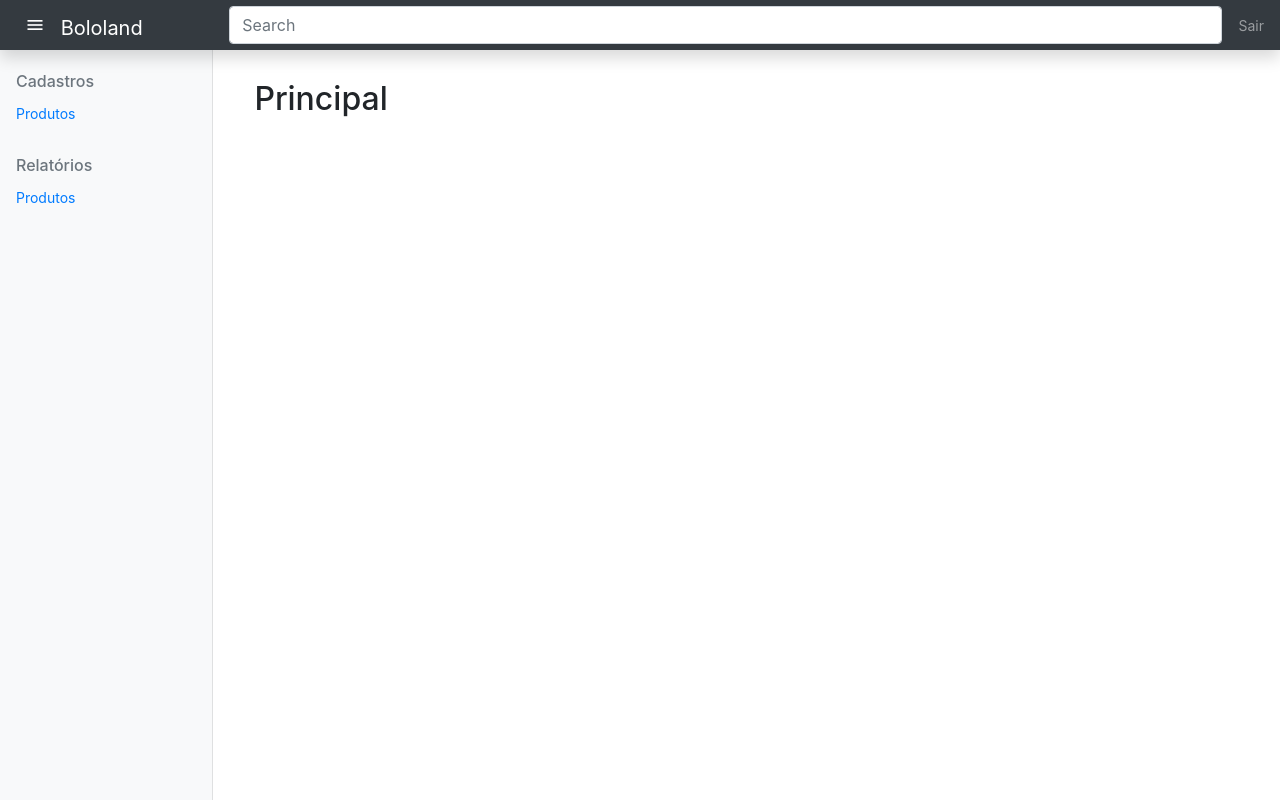
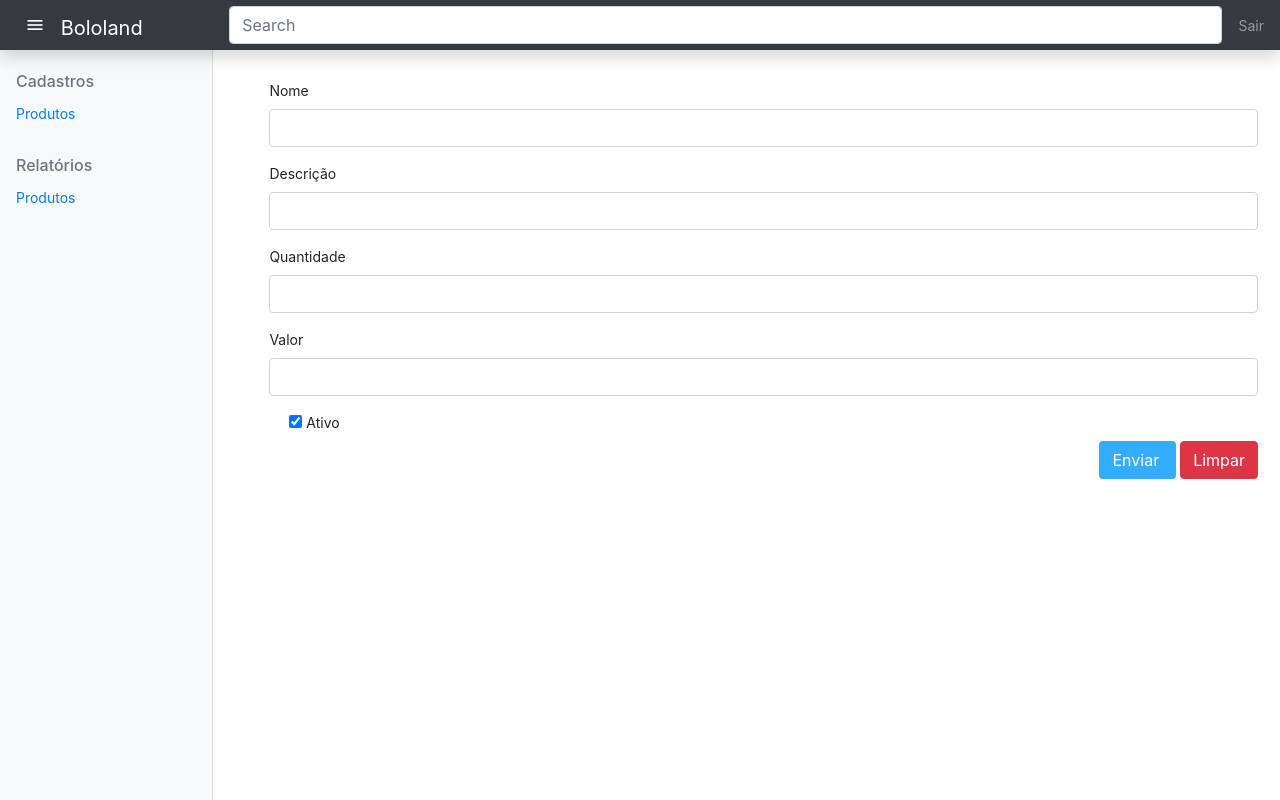
Before and after one commit to wallace-38/bololand, a PHP site: page /admin.php?pag=prod in a window 1280 px wide. Run offline with PHP 8.4, Linux system fonts and the light colour scheme.

Commit message:
atualização 13/02

```diff
--- a/admin.php
+++ b/admin.php
@@ -56,7 +56,7 @@ include_once("config.php");
                     </h6>
                     <ul class="nav flex-column">
                         <li class="nav-item">
-                            <a class="nav-link" href="#" onclick="side()">
+                            <a class="nav-link" href="admin.php?pag=prod" onclick="side()">
                                 Produtos
                             </a>
                         </li>
@@ -76,7 +76,13 @@ include_once("config.php");
             </nav>
 
             <section class="col-12 col-md-10 d-block px-4 main" id="main">
-                <h2>Principal</h2>
+                <?php
+                if (!empty($_GET)) {
+                    if ($_GET["pag"] == "prod") {
+                    include("pages/formProd.php");
+                }
+                }
+        ?>
             </section>
         </div>
 
--- a/pages/formProd.php
+++ b/pages/formProd.php
@@ -1,37 +1,24 @@
 <?php
-include_once('mensagens.php');
-if (!empty($_POST)) {
-    $nome = trim($_POST["nome"]);
-    $email = trim($_POST["email"]);
-    $tel = trim($_POST["tel"]);
-    $numero = trim($_POST["numero"]);
-    $complemento = trim($_POST["complemento"]);
-    $senha = trim($_POST["senha"]);
-    $cep = trim($_POST["cep"]);
-    $logradouro = trim($_POST["logradouro"]);
-    $bairro = trim($_POST["bairro"]);
-    $cidade = trim($_POST["cidade"]);
-    $uf = trim($_POST["uf"]);
+include_once('pages/mensagens.php');
+if(!empty($_POST)){
+    $produto = trim($_POST["nomeproduto"]);
+    $descricao = trim($_POST["descproduto"]);
+    $quantidade = trim($_POST["quantproduto"]);
+    $valor = trim($_POST["valproduto"]);
+    trim($_POST["ativo"]) ? $ativo = 1 : $ativo = 0;
 
-    $sql = "insert into endereco (cep, logradouro, bairro, cidade, uf) values ('$cep' , '$logradouro', '$bairro', '$cidade', '$uf')";
 
-    $sqlUser = "insert into usuario (nome, email, tel, numero, complemento, senha, cep) values ('$nome', '$email', '$tel', '$numero', '$complemento', '$senha', '$cep')";
+    $sqlproduto = "insert into produto (nome, descricao, quantidade, valor, ativo) values ('$produto', '$descricao', '$quantidade', '$valor', '$ativo')";
+    echo "<meta HTTP-EQUIV='refresh' CONTENT='2;URL=http://localhost/2019.4/bololand/admin.php?pag=prod'>";
 
-    $sqlCep = "select cep from endereco where cep = $cep";
+    //conecta no banco de dados
+    $conn = mysqli_connect(LOCAL, USER, PASS, BASE);
+    mysqli_set_charset($conn, "utf-8");
 
-    //Conecta o banco de dados
-    $conn = mysqli_connect(LOCAL, USER, PASS, BASE);
-    mysqli_set_charset($conn, "utf8");
 
-    //Busca do CEP - Endereco
-    $result = mysqli_query($conn, htmlspecialchars($sqlCep)) or die(mysqli_error($conn));
+    //cadastra o produto - endereço
+    $salvo = mysqli_query($conn, htmlspecialchars($sqlproduto)) or die (mysqli_error($conn));
 
-    if (mysqli_num_rows($result) == 0) {
-        //Cadastro do CEP - Endereco
-        mysqli_query($conn, htmlspecialchars($sql)) or die(mysqli_error($conn));
-    }
-    //Cadastro do Usuario
-    $salvo = mysqli_query($conn, htmlspecialchars($sqlUser)) or die(mysqli_error($conn));
     if ($salvo){
         //echo "<div class='alert alert-success'> Salvo </div>";
         aviso("Salvo");
@@ -45,58 +32,32 @@ if (!empty($_POST)) {
 
 ?>
 
-<section class="container bg-branco">
-    <h3 class="center">Dados do usuário</h3>
-    <form method="post" action="index.php?pag=cad">
+    <section class="container bg-branco">
+
+        <form method="post" action="admin.php?pag=prod">
         <div class="form-group">
             <label>Nome</label>
-            <input type="text" class="form-control" name="nome">
+            <input type="text" class="form-control" name="nomeproduto" maxlength="100">
         </div>
         <div class="form-group">
-            <label>E-mail</label>
-            <input type="email" class="form-control" name="email">
+            <label>Descrição</label>
+            <input type="text" class="form-control" name="descproduto" maxlength="200">
         </div>
         <div class="form-group">
-            <label>Telefone</label>
-            <input type="text" class="form-control" name="tel">
+            <label>Quantidade</label>
+            <input type="number" class="form-control" name="quantproduto">
         </div>
         <div class="form-group">
-            <label>Numero</label>
-            <input type="text" class="form-control" name="numero">
+            <label>Valor</label>
+            <input type="number" class="form-control" name="valproduto">
         </div>
-        <div class="form-group">
-            <label>Complemento</label>
-            <input type="text" class="form-control" name="complemento">
-        </div>
-
-        <div class="form-group">
-            <label>CEP</label>
-            <input type="text" class="form-control" name="cep" maxlength="9" id="cep" onblur="pesquisacep(this.value);">
-        </div>
-        <div class="form-group">
-            <label>Endereço</label>
-            <input type="text" class="form-control" name="logradouro" maxlength="100" id="rua">
-        </div>
-        <div class="form-group">
-            <label>Bairro</label>
-            <input type="text" class="form-control" name="bairro" maxlength="50" id="bairro">
-        </div>
-        <div class="form-group">
-            <label>Cidade</label>
-            <input type="text" class="form-control" name="cidade" maxlength="50" id="cidade">
-        </div>
-        <div class="form-group">
-            <label>Estado</label>
-            <input type="text" class="form-control" name="uf" maxlength="2" id="uf">
-        </div>
-
-        <div class="form-group">
-            <label>Senha</label>
-            <input type="password" class="form-control" name="senha">
+        <div class="form-check">
+            <input type="checkbox" class="form-chech" name="ativo" checked>
+            <label>Ativo</label>
         </div>
         <div class="form-group text-right">
-            <button type="submit" class="btn bg-azul branco">Enviar</button>
-            <button type="reset" class="btn btn-danger branco">Cancelar</button>
+            <button type="submit" class="btn bg-azul branco pr-3">Enviar</button>
+            <button type="reset" class="btn btn-danger branco">Limpar</button>
         </div>
-    </form>
-</section>
+        </form>
+        </section>
```
Also changed, not shown: index.php (+4 -5 lines).
